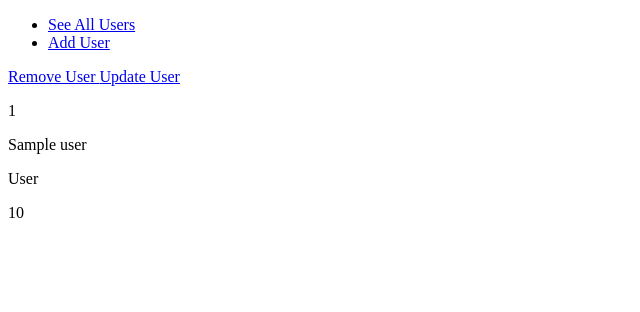
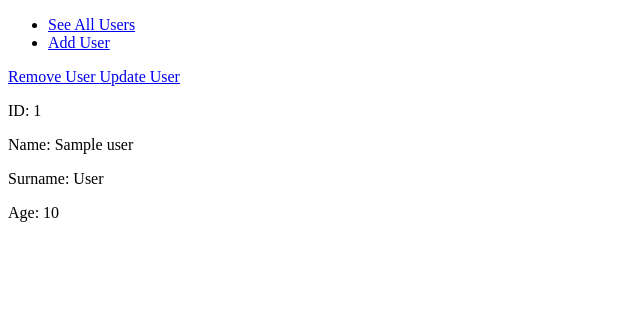
Before and after one commit to Nicolas1st/flask-multistorage-api, a Flask app: template templates/users.html in a window 1280 px wide. Shown: the top 312 px of the page, without its empty margins (0-640 px from the left). Run offline with Flask 2, Linux system fonts and the light colour scheme; the template is opened without the code that fills it: most values are stand-ins (such as "Sample title", 1, 10 or a date in 2020).

Commit message:
Added fields to html

```diff
--- a/templates/users.html
+++ b/templates/users.html
@@ -6,10 +6,10 @@
         <div>
             <a href={{"/users/" + id + "/remove/"}}> Remove User </a>
             <a href={{"/users/" + id + "/update/"}}> Update User </a>
-            <p> {{ u["id"] }} </p>
-            <p> {{ u["name"] }} </p>
-            <p> {{ u["surname"] }} </p>
-            <p> {{ u["age"] }} </p>
+            <p> ID: {{ u["id"] }} </p>
+            <p> Name: {{ u["name"] }} </p>
+            <p> Surname: {{ u["surname"] }} </p>
+            <p> Age: {{ u["age"] }} </p>
         </div>
         <br>
     {% endfor %}
```
